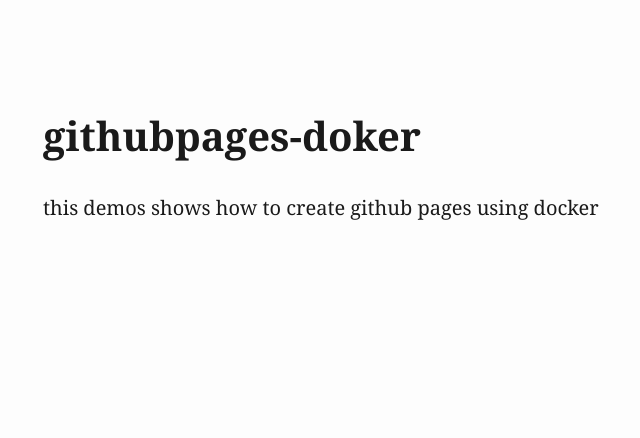
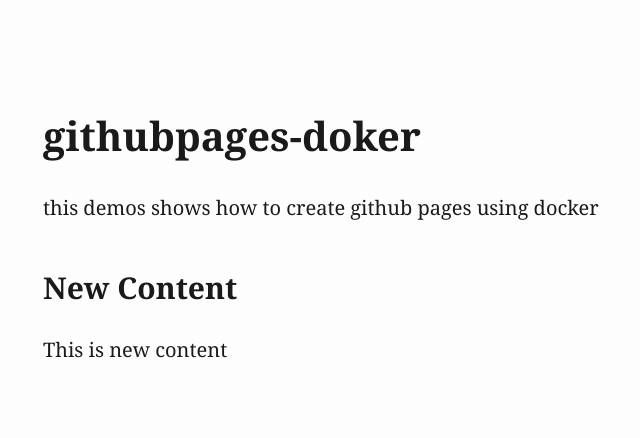
Before and after one commit to manuGil/githubpages-doker, a plain HTML site: page index.html in a window 1280 px wide. Shown: the whole page, without its empty margins (237-877 px from the left). Drawn offline with Linux system fonts and the light colour scheme.

Commit message:
Deploying to gh-pages from @ manuGil/githubpages-doker@533199c65f3e878f0ab5de003f16ef2fde6d58a3 🚀

```diff
--- a/index.html
+++ b/index.html
@@ -151,5 +151,7 @@
 <body>
 <h1 id="githubpages-doker">githubpages-doker</h1>
 <p>this demos shows how to create github pages using docker</p>
+<h2 id="new-content">New Content</h2>
+<p>This is new content</p>
 </body>
 </html>
```
